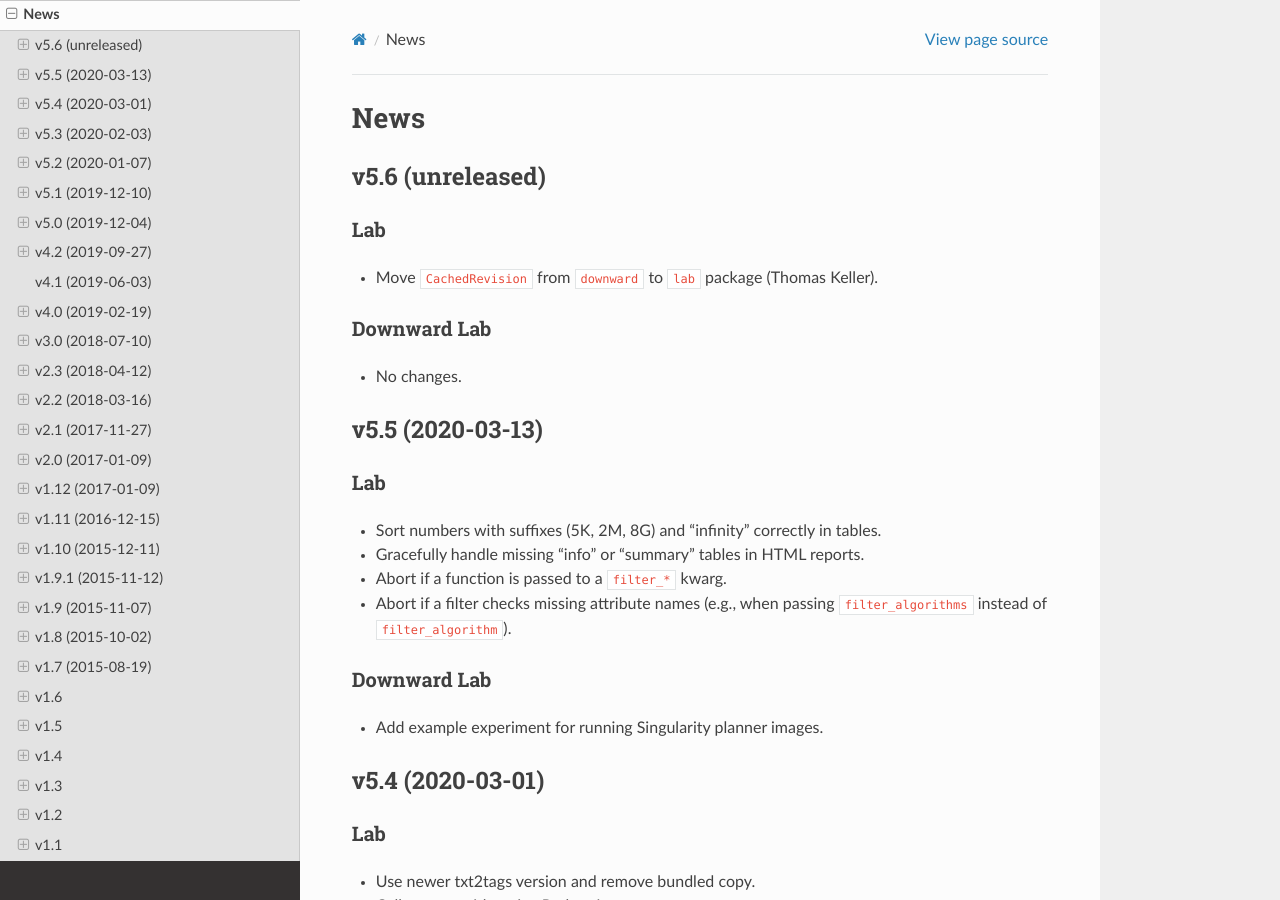
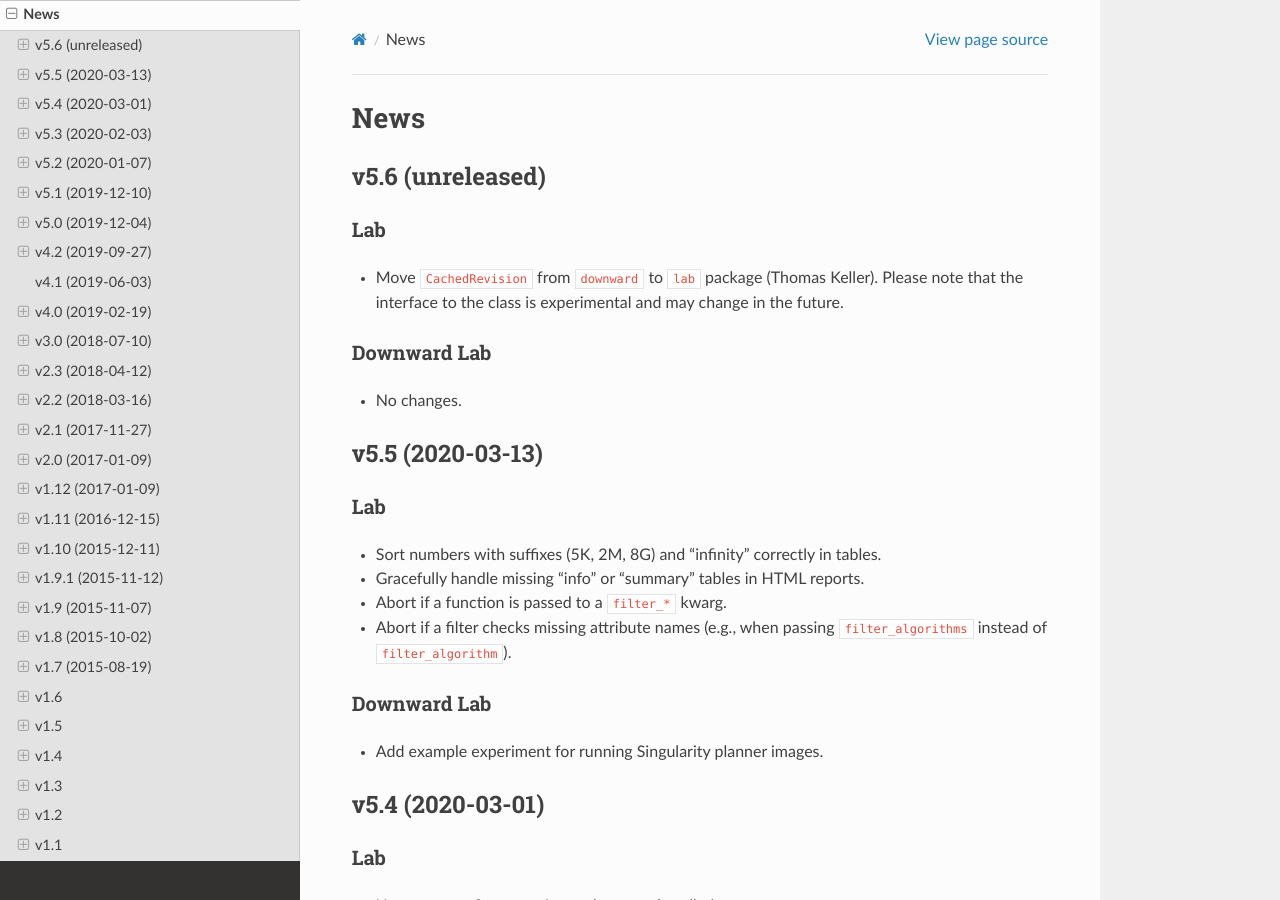
Before and after one commit to aibasel/lab, a Sphinx documentation site: the page built from docs/news.rst, in a window 1280 px wide and 900 px high. Built offline with Sphinx 7.4.7 and the Read the Docs theme 2.0.0, drawn with Linux system fonts in a browser that asks for light colours; pages that are not in the unit, such as notebooks, are missing from menus.

Commit message:
Add note to docs.

```diff
--- a/docs/news.rst
+++ b/docs/news.rst
@@ -7,6 +7,8 @@ v5.6 (unreleased)
 Lab
 ^^^
 * Move ``CachedRevision`` from ``downward`` to ``lab`` package (Thomas Keller).
+  Please note that the interface to the class is experimental and may change
+  in the future.
 
 Downward Lab
 ^^^^^^^^^^^^
```
